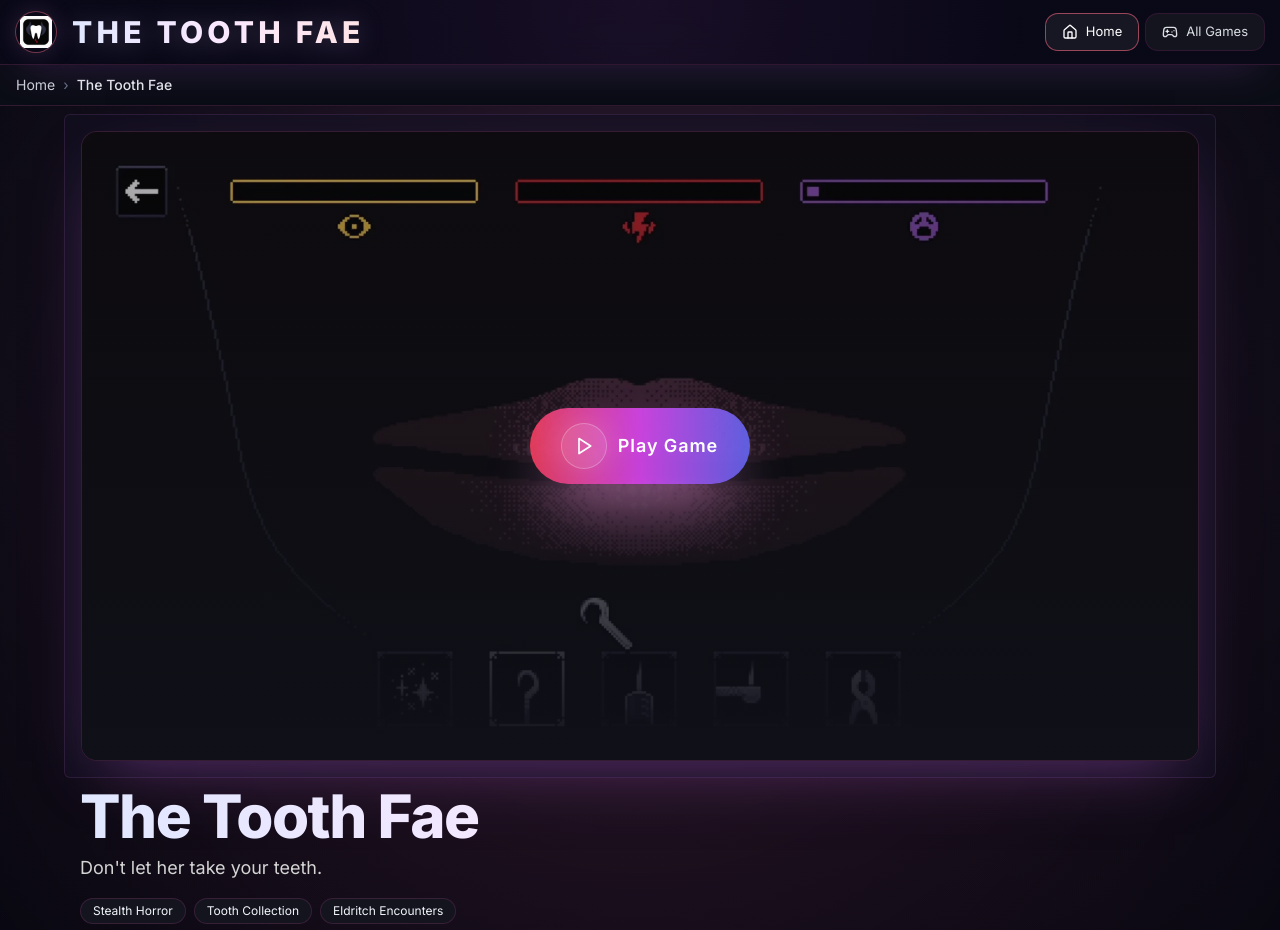
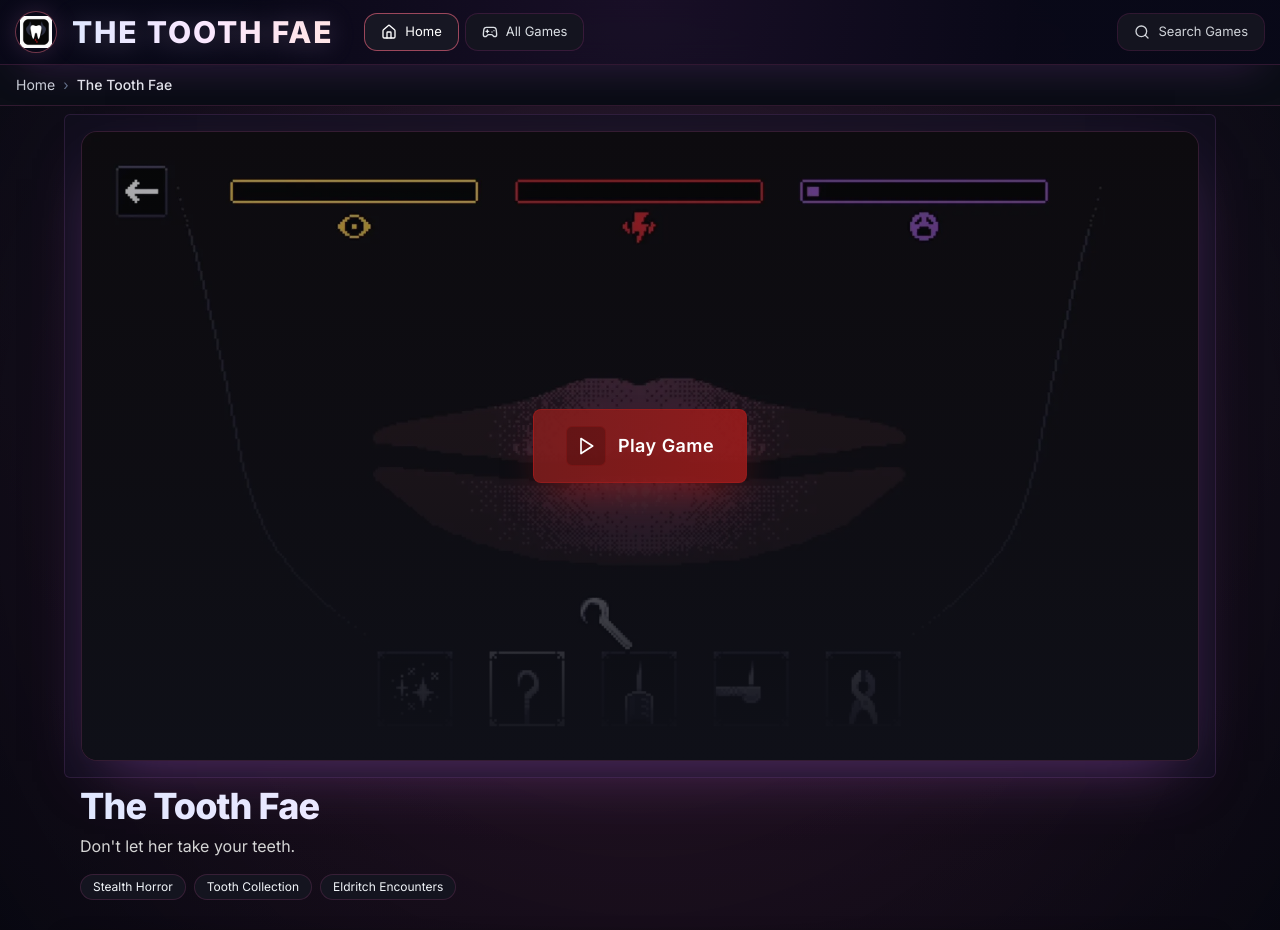
Before and after one commit to melooooooo/cattle-template, a Next.js app: page / in a window 1280 px wide. Shown: the top 930 px of the page. Built offline with nearby package versions, Linux system fonts and the light colour scheme; no server answers; the database is empty.

Commit message:
调整导航栏

```diff
--- a/app/games/page.tsx
+++ b/app/games/page.tsx
@@ -18,13 +18,7 @@ const games = [
     title: "The Tooth Fae",
     description: "Stealth horror heists, trait hunting, and an eldritch trophy cabinet.",
     href: "/",
-    image: "/images/warpdoor/1-banner.png",
-  },
-  {
-    title: "Shard Atlas (Coming Soon)",
-    description: "Rogue shards, shifting maps, and co-op extraction. Wishlist today.",
-    href: "#",
-    disabled: true,
+    image: "/images/warpdoor/image.png",
   },
 ];
 
--- a/app/page.tsx
+++ b/app/page.tsx
@@ -268,7 +268,7 @@ export default function Home() {
 
         {/* Play CTA (center button, keep original area size) */}
         <div id="play" className="w-full max-w-6xl mx-auto p-4 game-container rounded-md my-2">
-          <div className="relative overflow-hidden rounded-2xl border border-[rgba(122,52,99,0.35)] bg-[#0f1018] shadow-[0_24px_60px_-24px_rgba(147,72,166,0.6)]">
+          <div className="relative overflow-hidden rounded-2xl border border-[rgba(122,52,99,0.35)] bg-[#0f1018] shadow-[0_24px_60px_-24px_rgba(147,72,166,0.6)]" id="global-game-search">
             {/* Maintain 16:9 area */}
             <div className="w-full" style={{ paddingTop: '56.25%' }} />
             {/* Background screenshot */}
@@ -282,14 +282,14 @@ export default function Home() {
                 href="https://html.itch.zone/html/15168109/index.html"
                 target="_blank"
                 rel="noopener noreferrer"
-                className="group relative inline-flex items-center overflow-hidden rounded-full bg-gradient-to-r from-rose-500/90 via-fuchsia-500/90 to-indigo-500/90 px-8 py-4 text-white font-semibold text-lg shadow-[0_30px_60px_-22px_rgba(239,147,219,0.85)] transition-transform duration-300 hover:scale-[1.03]"
+                className="group relative inline-flex items-center overflow-hidden rounded-lg bg-gradient-to-r from-red-900/90 to-red-800/90 px-8 py-4 text-white font-semibold text-lg border border-red-700/40 shadow-[0_20px_40px_-15px_rgba(185,28,28,0.6)] transition-all duration-300 hover:scale-105 hover:shadow-[0_25px_50px_-12px_rgba(185,28,28,0.8)] hover:border-red-600/60"
               >
-                <span className="absolute inset-0 opacity-0 group-hover:opacity-100 transition-opacity duration-300 bg-[radial-gradient(circle_at_center,_rgba(255,255,255,0.22),_transparent_65%)]" />
+                <span className="absolute inset-0 opacity-0 group-hover:opacity-100 transition-opacity duration-300 bg-[radial-gradient(circle_at_center,_rgba(255,255,255,0.1),_transparent_70%)]" />
                 <span className="flex items-center justify-center gap-3 relative z-10">
-                  <span className="relative flex h-11 w-11 items-center justify-center rounded-full bg-white/15 ring-1 ring-white/30 shadow-[0_0_35px_rgba(255,255,255,0.25)] transition duration-300 group-hover:bg-white/25">
+                  <span className="relative flex h-10 w-10 items-center justify-center rounded-md bg-red-950/40 border border-red-800/40 transition duration-300 group-hover:bg-red-950/60 group-hover:border-red-700/60">
                     <Play className="h-5 w-5" />
                   </span>
-                  <span className="tracking-[0.05em]">Play Game</span>
+                  <span className="tracking-wide">Play Game</span>
                 </span>
               </a>
             </div>
@@ -298,8 +298,8 @@ export default function Home() {
 
         {/* Title + subtitle and tags */}
         <div className="w-full max-w-6xl mx-auto px-4 mb-8">
-          <h1 className="mt-2 text-4xl md:text-6xl font-extrabold tracking-tight bg-gradient-to-r from-indigo-100 via-fuchsia-100 to-rose-100 bg-clip-text text-transparent">The Tooth Fae</h1>
-          <p className="mt-2 text-lg text-neutral-300">Don't let her take your teeth.</p>
+          <h1 className="mt-2 text-3xl md:text-4xl font-extrabold tracking-tight bg-gradient-to-r from-indigo-100 via-fuchsia-100 to-rose-100 bg-clip-text text-transparent">The Tooth Fae</h1>
+          <p className="mt-2 text-base text-neutral-300">Don't let her take your teeth.</p>
           <div className="mt-4 flex flex-wrap gap-2">
             {['Stealth Horror', 'Tooth Collection', 'Eldritch Encounters'].map(tag => (
               <span key={tag} className="inline-flex items-center rounded-full border border-[rgba(122,52,99,0.35)] bg-[#14141f] px-3 py-1 text-xs text-slate-100">{tag}</span>
--- a/components/navigation.tsx
+++ b/components/navigation.tsx
@@ -1,6 +1,6 @@
 "use client"
 
-import { Home as HomeIcon, Gamepad2 } from "lucide-react"
+import { Home as HomeIcon, Gamepad2, Search } from "lucide-react"
 import Link from "next/link"
 import { usePathname } from "next/navigation"
 
@@ -19,19 +19,19 @@ export default function Navigation() {
       <div className="relative isolate border-b border-[rgba(122,52,99,0.35)] bg-gradient-to-r from-[#090918]/95 via-[#120a1b]/92 to-[#090918]/95 backdrop-blur-md shadow-[0_16px_42px_-24px_rgba(140,67,170,0.6)]">
         <div className="absolute inset-0 pointer-events-none opacity-60 bg-[radial-gradient(circle_at_top,_rgba(148,64,158,0.18),_transparent_60%)]" />
 
-        <div className="relative max-w-7xl mx-auto flex items-center justify-between px-4 py-3">
-          {/* Brand */}
+        <div className="relative max-w-7xl mx-auto flex items-center px-4 py-3 gap-4">
+          {/* Brand (unchanged position) */}
           <Link href="/" className="flex items-center gap-4 group select-none">
             <span className="relative flex h-10 w-10 items-center justify-center rounded-full ring-1 ring-rose-400/40 bg-[radial-gradient(ellipse_at_center,_rgba(239,147,219,0.20),_transparent_60%)] shadow-[0_0_24px_rgba(239,147,219,0.18)] overflow-hidden">
               <img src="/favicon_io/android-chrome-192x192.png" alt="The Tooth Fae" className="h-8 w-8 rounded" />
             </span>
-            <span className="text-2xl md:text-3xl font-extrabold uppercase leading-none tracking-[0.14em] bg-gradient-to-r from-indigo-100 via-fuchsia-100 to-rose-100 bg-clip-text text-transparent drop-shadow-[0_2px_12px_rgba(233,200,255,0.25)]">
+            <span className="text-2xl md:text-3xl font-extrabold uppercase leading-tight tracking-[0.06em] bg-gradient-to-r from-indigo-100 via-fuchsia-100 to-rose-100 bg-clip-text text-transparent drop-shadow-[0_2px_12px_rgba(233,200,255,0.25)]">
               The Tooth Fae
             </span>
           </Link>
 
-          {/* Primary items */}
-          <nav className="flex items-center gap-2">
+          {/* Primary nav moved beside brand */}
+          <nav className="flex items-center gap-2 ml-4">
             <Link href="/" className={`${pillBase} ${isHome ? pillActive : ""}`}>
               <HomeIcon className="h-4 w-4" />
               <span>Home</span>
@@ -41,6 +41,15 @@ export default function Navigation() {
               <span>All Games</span>
             </Link>
           </nav>
+
+          {/* Search button in original right slot */}
+          <Link
+            href="/games"
+            className="ml-auto hidden md:inline-flex items-center gap-2 rounded-xl bg-[#14141f] px-4 py-2 text-[13px] text-slate-100/85 ring-1 ring-[rgba(122,52,99,0.35)] hover:ring-rose-400/60 hover:text-white transition"
+          >
+            <Search className="h-4 w-4" />
+            <span>Search Games</span>
+          </Link>
         </div>
       </div>
 
```
